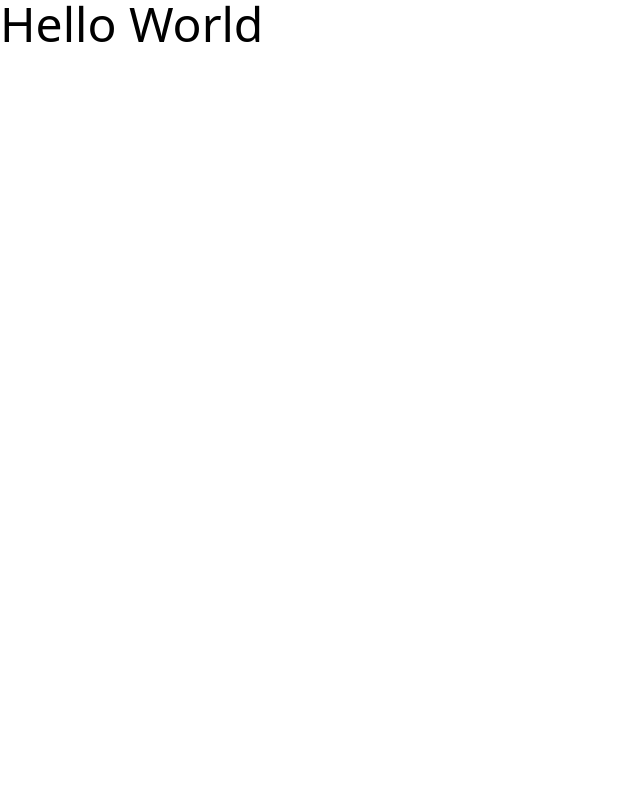
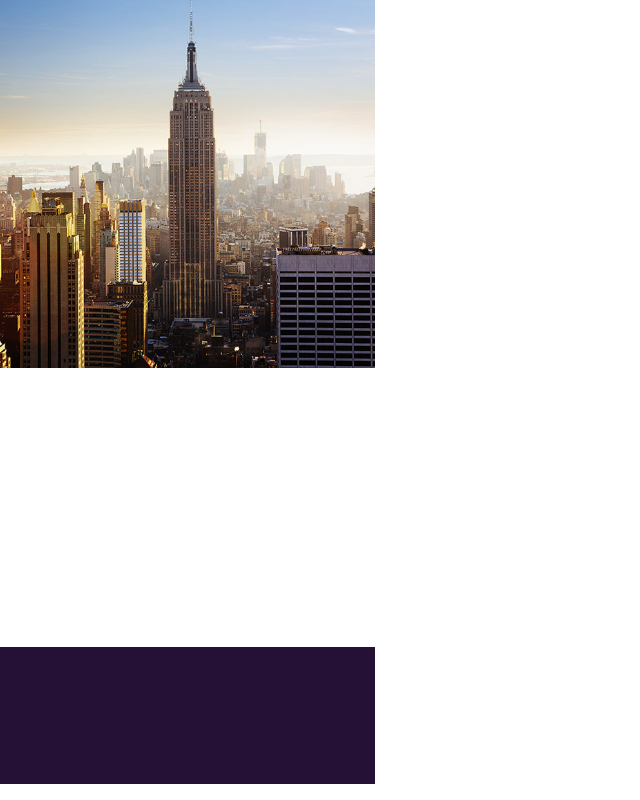
Before and after one commit to allanfernds/teste-pratico-falqon, a React (Vite) app: page / in a window 1280 px wide. Shown: the whole page, without its empty margins (0-640 px from the left). Built offline with nearby package versions, Linux system fonts and the light colour scheme.

Commit message:
update App.jsx and tailwind.config.js

```diff
--- a/src/App.jsx
+++ b/src/App.jsx
@@ -1,8 +1,10 @@
+import HomePage from "./pages/HomePage";
+
 function App() {
   return (
-    <div>
-      <p className="text-5xl font-runda">Hello World</p>
-    </div>
+    <main className="w-[375px]">
+      <HomePage />
+    </main>
   );
 }
 
--- /dev/null
+++ b/src/pages/HomePage.jsx
@@ -0,0 +1,12 @@
+import React from "react";
+import HeroSection from "../components/HeroSection";
+
+function HomePage() {
+  return (
+    <header>
+      <HeroSection />
+    </header>
+  );
+}
+
+export default HomePage;
--- a/tailwind.config.js
+++ b/tailwind.config.js
@@ -12,11 +12,15 @@ module.exports = {
             colors: {
                 'bright-purple': '#7B1FA2',
                 'dark-purple': '#431C60',
+                'bg-purple': '#261136',
                 'light-blue': '#AAB5E0',
                 'royal-blue': '#4527A0',
                 'vivid-green': '#8BC34A',
                 'soft-black': '#272727',
             },
+            backgroundImage: {
+                'hero': "url('/src/assets/images/hero_image.png')",
+            }
         },
     },
     plugins: [],
```
